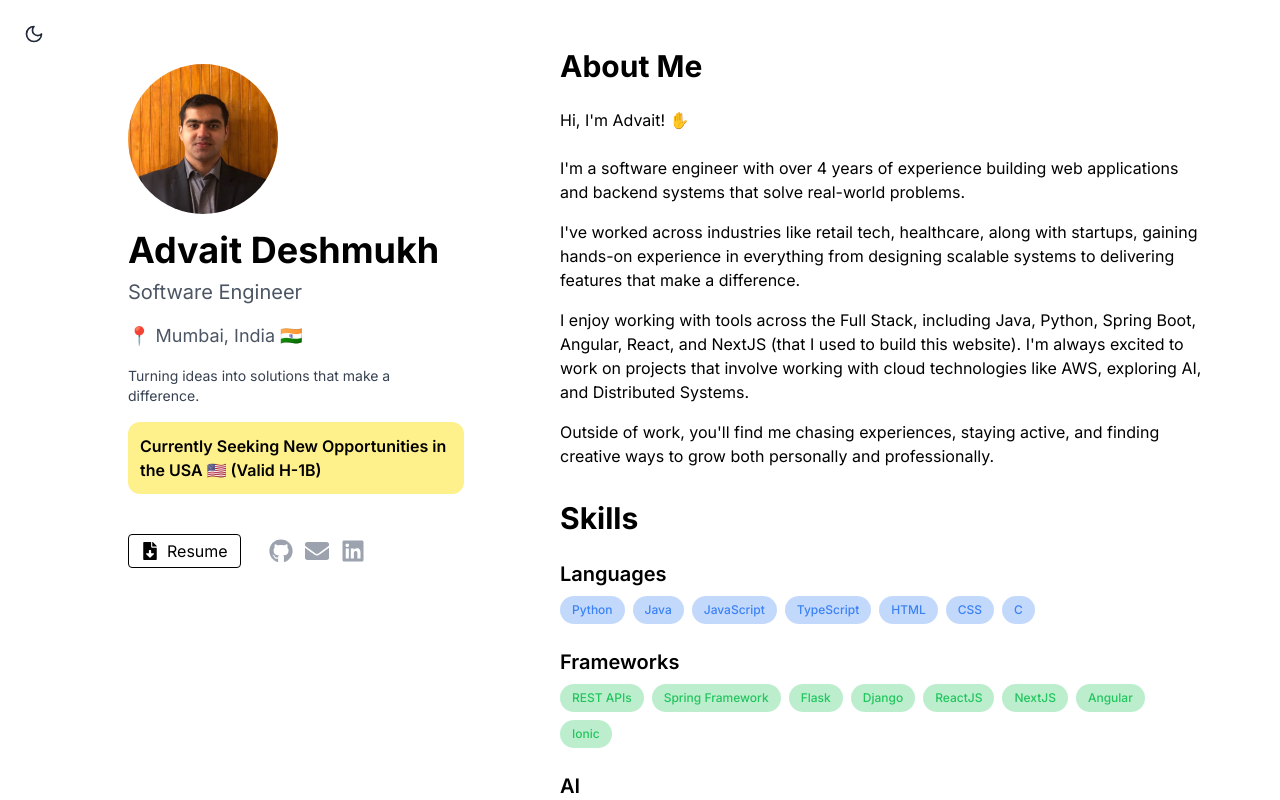
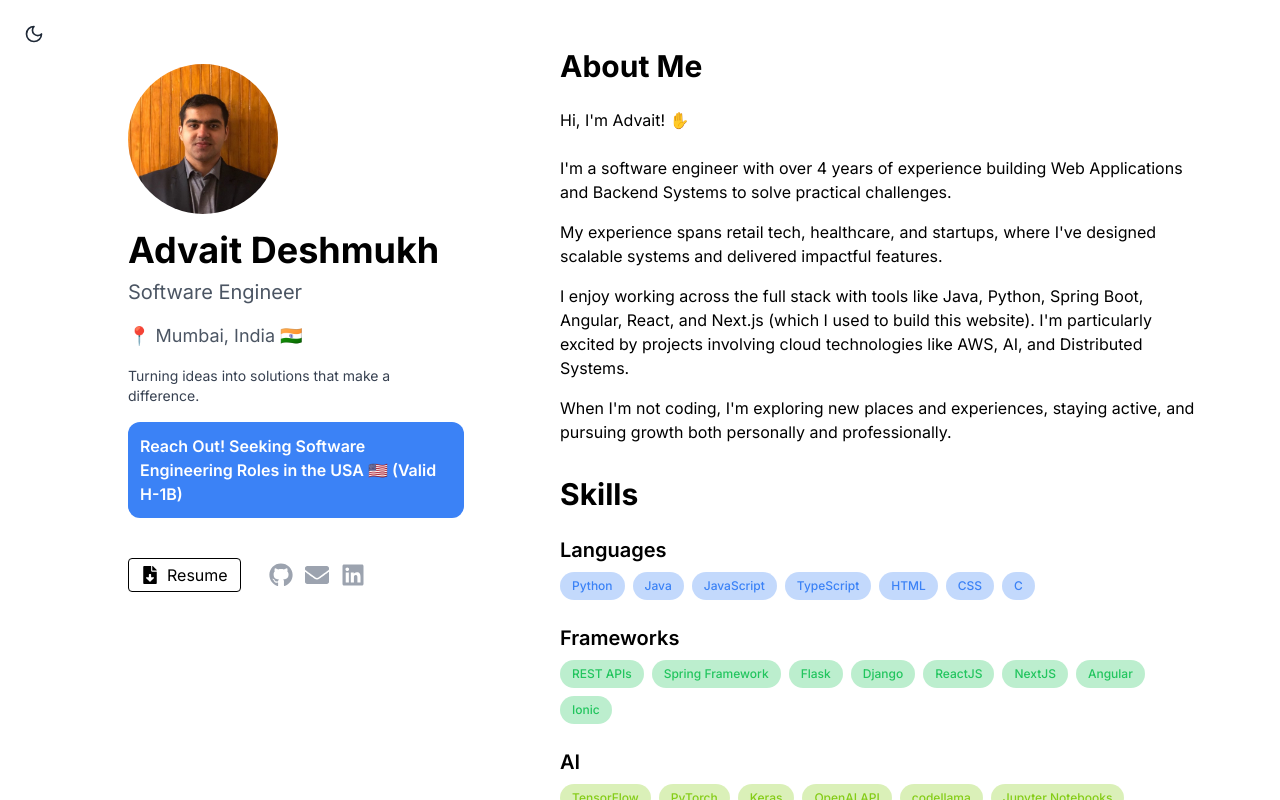
Before and after one commit to advait-d/portfolio, a Next.js app: page / in a window 1280 px wide. Built offline with nearby package versions, Linux system fonts and the light colour scheme.

Commit message:
fix hover color transition for mailto button and improve page content

```diff
--- a/src/components/About.tsx
+++ b/src/components/About.tsx
@@ -22,24 +22,22 @@ const About: React.FC = () => {
       </h2>
       <p className="mb-4 text-black dark:text-gray-300  bg-white dark:bg-[#111111]">
         Hi, I&#39;m Advait! ✋ <br /> <br />
-        I&#39;m a software engineer with over 4 years of experience building web
-        applications and backend systems that solve real-world problems.
+        I&#39;m a software engineer with over 4 years of experience building Web
+        Applications and Backend Systems to solve practical challenges.
       </p>
       <p className="mb-4 text-black dark:text-gray-300  bg-white dark:bg-[#111111]">
-        I&#39;ve worked across industries like retail tech, healthcare, along
-        with startups, gaining hands-on experience in everything from designing
-        scalable systems to delivering features that make a difference.
+        My experience spans retail tech, healthcare, and startups, where
+        I&#39;ve designed scalable systems and delivered impactful features.
       </p>
       <p className="mb-4 text-black dark:text-gray-300  bg-white dark:bg-[#111111]">
-        I enjoy working with tools across the Full Stack, including Java,
-        Python, Spring Boot, Angular, React, and NextJS &#40;that I used to build
-        this website&#41;. I&#39;m always excited to work on projects that involve
-        working with cloud technologies like AWS, exploring AI, and Distributed
-        Systems.
+        I enjoy working across the full stack with tools like Java, Python,
+        Spring Boot, Angular, React, and Next.js &#40;which I used to build this
+        website&#41;. I&#39;m particularly excited by projects
+        involving cloud technologies like AWS, AI, and Distributed Systems.
       </p>
       <p className="mb-6 text-black dark:text-gray-300  bg-white dark:bg-[#111111]">
-        Outside of work, you&#39;ll find me chasing experiences, staying active,
-        and finding creative ways to grow both personally and professionally.
+        When  I'm not coding, I&#39;m exploring new places and experiences, staying active,
+        and pursuing growth both personally and professionally.
       </p>
     </section>
   );
--- a/src/components/Header.tsx
+++ b/src/components/Header.tsx
@@ -40,15 +40,14 @@ const Header: React.FC = () => {
           href="mailto:advait.deshmukh3@gmail.com"
           className="mt-4 relative block cursor-pointer group"
         >
-          <div className="relative inline-block">
-            <div className="absolute inset-0 bg-yellow-200 hover:bg-yellow-300 dark:bg-yellow-300 dark:hover:bg-red-400 transform -rotate-0 rounded-xl"></div>
-            <div className="relative p-3">
-            <p className="text-black dark:text-black text-medium font-semibold">
-                Currently Seeking New Opportunities in the USA
-                <span className="mx-1">🇺🇸</span>
-                <span className="text-black dark:text-black">(Valid H-1B)</span>
-              </p>
-            </div>
+          <div className="relative p-3 rounded-xl transition-colors duration-300 bg-blue-500 group-hover:bg-blue-600 dark:bg-blue-500 dark:group-hover:bg-blue-400">
+            <p className="text-white dark:text-gray-900 font-semibold">
+              Reach Out! Seeking Software Engineering Roles in the USA
+              <span className="mx-1">🇺🇸</span>
+              <span className="text-white dark:text-gray-900">
+                &#40;Valid H-1B&#41;
+              </span>
+            </p>
           </div>
         </a>
       </div>
```
